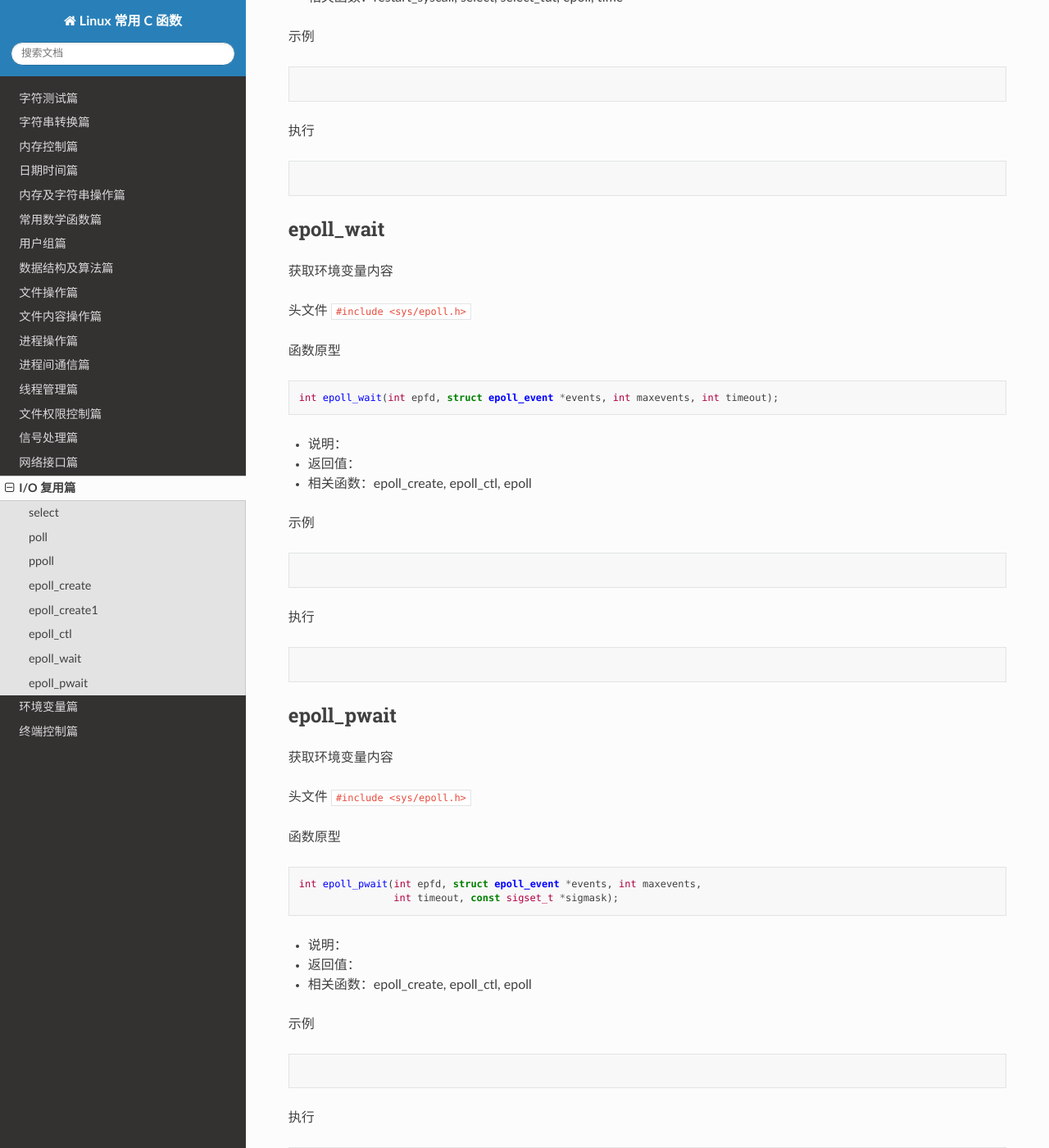
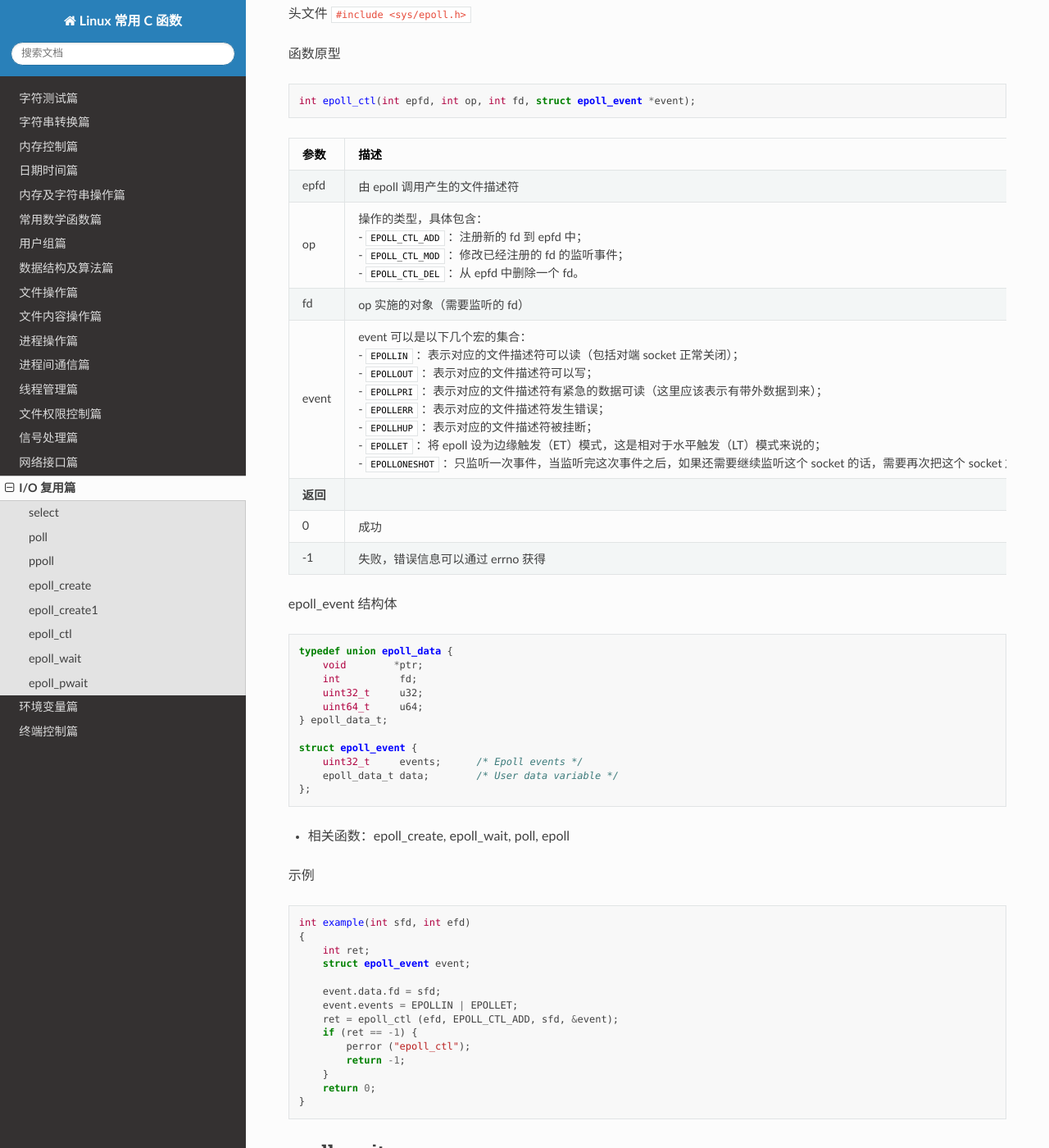
Before and after one commit to getiot/linux-c-functions, a Sphinx documentation site: the page built from source/io-multiplexing.md, in a window 1280 px wide and 1400 px high, scrolled down 4306 px. Shown: the whole window at 82% size. Built offline with Sphinx 7.4.7 and the Read the Docs theme 2.0.0, drawn with Linux system fonts in a browser that asks for light colours; some of the changed text lies outside the part shown.

Commit message:
update epoll functions

````diff
--- /dev/null
+++ b/source/_static/js/baidutongji.js
@@ -0,0 +1,9 @@
+<script>
+var _hmt = _hmt || [];
+(function() {
+  var hm = document.createElement("script");
+  hm.src = "https://hm.baidu.com/hm.js?357825fef31b27ef52b5fca13f359b25";
+  var s = document.getElementsByTagName("script")[0];
+  s.parentNode.insertBefore(hm, s);
+})();
+</script>
--- a/source/conf.py
+++ b/source/conf.py
@@ -62,3 +62,7 @@
 # relative to this directory. They are copied after the builtin static files,
 # so a file named "default.css" will overwrite the builtin "default.css".
 html_static_path = ['_static']
+
+html_js_files = [
+    'js/baidutongji.js'
+]
--- a/source/io-multiplexing.md
+++ b/source/io-multiplexing.md
@@ -142,28 +142,21 @@
 int epoll_create(int size);
 ```
 
-- 说明：创建一个新的 epoll 实例
-- 返回值：
-- 相关函数：close, epoll_ctl, epoll_wait, epoll
+| 参数     | 描述                                                         |
+| :------- | :----------------------------------------------------------- |
+| size     | 用来告诉内核要监听的 socket 数目一共有多少个，<br/>但从 Linux 2.6.8 开始，size 参数就被忽略，只要大于零即可。 |
+| **返回** |                                                              |
+| ≥0       | 执行成功返回一个非负整数的文件描述符，作为创建好的 epoll 句柄。 |
+| -1       | 执行失败，返回 -1，错误信息可以通过 errno 获得。             |
 
-示例
-
-```c
-
-```
-
-执行
-
-```shell
-
-```
+- 相关函数：epoll_create1, close, epoll_ctl, epoll_wait, epoll
 
 
 
 epoll_create1
 ---------------------------------------------
 
-获取环境变量内容
+创建一个新的 epoll 实例
 
 头文件 `#include <sys/epoll.h>`
 
@@ -173,20 +166,31 @@
 int epoll_create1(int flags);
 ```
 
-- 说明：
-- 返回值：
-- 相关函数：close, epoll_ctl, epoll_wait, epoll
+| 参数     | 描述                                                         |
+| :------- | :----------------------------------------------------------- |
+| flags    | `EPOLL_CLOEXEC` ：在新文件描述符上设置 close-on-exec (`FD_CLOEXEC`) 标志。 |
+| **返回** |                                                              |
+| ≥0       | 执行成功返回一个非负整数的文件描述符，作为创建好的 epoll 句柄。 |
+| -1       | 执行失败，返回 -1，错误信息可以通过 errno 获得。             |
+
+- 说明：当其参数 flags 为 0 时，除了丢弃过时的 size 参数之外，它的效果与 `epoll_create` 一样。
+- 相关函数：epoll_create, close, epoll_ctl, epoll_wait, epoll
 
 示例
 
 ```c
+int main (int argc, char *argv[])
+{
+    int efd;
 
-```
+    efd = epoll_create1 (0);
+    if (efd == -1) {
+        perror ("epoll_create");
+        abort ();
+    }
 
-执行
-
-```shell
-
+    return 0;
+}
 ```
 
 
@@ -194,7 +198,7 @@
 epoll_ctl
 ---------------------------------------------
 
-获取环境变量内容
+这个系统调用用于操作 epoll 函数所生成的实例（该实例由 epfd 指向），向 fd 实施 op 操作。
 
 头文件 `#include <sys/epoll.h>`
 
@@ -204,20 +208,51 @@
 int epoll_ctl(int epfd, int op, int fd, struct epoll_event *event);
 ```
 
-- 说明：
-- 返回值：
-- 相关函数：restart_syscall, select, select_tut, epoll, time
+| 参数     | 描述                                                         |
+| -------- | ------------------------------------------------------------ |
+| epfd     | 由 epoll 调用产生的文件描述符                                |
+| op       | 操作的类型，具体包含：<br/>- `EPOLL_CTL_ADD` ：注册新的 fd 到 epfd 中；<br/>- `EPOLL_CTL_MOD` ：修改已经注册的 fd 的监听事件；<br/>- `EPOLL_CTL_DEL` ：从 epfd 中删除一个 fd。 |
+| fd       | op 实施的对象（需要监听的 fd）                               |
+| event    | event 可以是以下几个宏的集合：<br/>- `EPOLLIN` ：表示对应的文件描述符可以读（包括对端 socket 正常关闭）；<br/>- `EPOLLOUT` ：表示对应的文件描述符可以写；<br/>- `EPOLLPRI` ：表示对应的文件描述符有紧急的数据可读（这里应该表示有带外数据到来）；<br/>- `EPOLLERR` ：表示对应的文件描述符发生错误；<br/>- `EPOLLHUP` ：表示对应的文件描述符被挂断；<br/>- `EPOLLET` ：将 epoll 设为边缘触发（ET）模式，这是相对于水平触发（LT）模式来说的；<br/>- `EPOLLONESHOT` ：只监听一次事件，当监听完这次事件之后，如果还需要继续监听这个 socket 的话，需要再次把这个 socket 加入到 epoll 队列里。 |
+| **返回** |                                                              |
+| 0        | 成功                                                         |
+| -1       | 失败，错误信息可以通过 errno 获得                            |
+
+epoll_event 结构体
+
+```c
+typedef union epoll_data {
+    void        *ptr;
+    int          fd;
+    uint32_t     u32;
+    uint64_t     u64;
+} epoll_data_t;
+
+struct epoll_event {
+    uint32_t     events;      /* Epoll events */
+    epoll_data_t data;        /* User data variable */
+};
+```
+
+- 相关函数：epoll_create, epoll_wait, poll, epoll
 
 示例
 
 ```c
+int example(int sfd, int efd)
+{
+    int ret;
+    struct epoll_event event;
 
-```
-
-执行
-
-```shell
-
+    event.data.fd = sfd;
+    event.events = EPOLLIN | EPOLLET;
+    ret = epoll_ctl (efd, EPOLL_CTL_ADD, sfd, &event);
+    if (ret == -1) {
+        perror ("epoll_ctl");
+        return -1;
+    }
+    return 0;
+}
 ```
 
 
@@ -252,6 +287,7 @@
 ```
 
 
+
 epoll_pwait
 ---------------------------------------------
 
````
